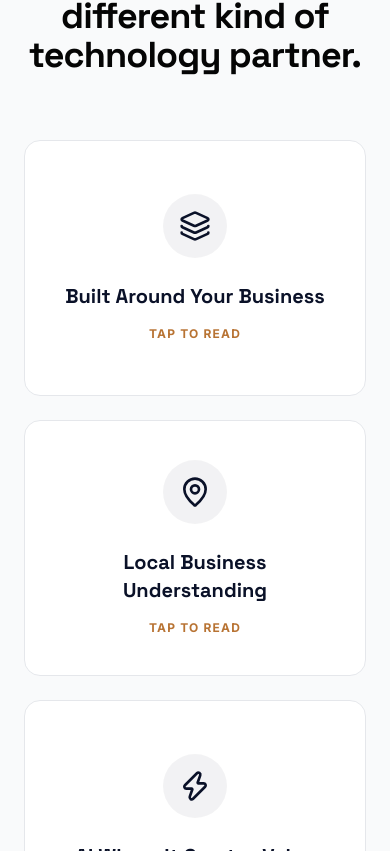
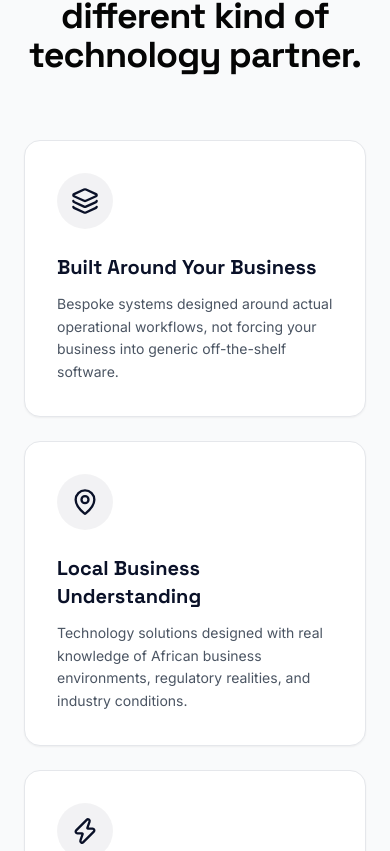
Before and after one commit to enocholudare-gif/Zamclouds, a Next.js app: page / in a window 390 px wide. Shown: the part 1173-2024 px from the top of the page. Built offline with nearby package versions, Linux system fonts and the light colour scheme.

Commit message:
feat: improve mobile layout for Services and Differentiators

```diff
--- a/src/components/Differentiators.tsx
+++ b/src/components/Differentiators.tsx
@@ -44,25 +44,36 @@ function FlipCard({ d }: { d: typeof differentiators[0] }) {
 
   return (
     <div
-      className="diff-card relative h-64 w-full [perspective:1000px] cursor-pointer group opacity-0 translate-y-10"
+      className="diff-card relative w-full cursor-pointer group opacity-0 translate-y-10"
       onClick={() => setIsFlipped(!isFlipped)}
     >
+      {/* Mobile Design: Combined Card (No Flip) */}
+      <div className="md:hidden flex flex-col p-8 rounded-2xl border border-gray-200 bg-white hover:shadow-xl transition-all shadow-sm">
+        <div className="w-14 h-14 rounded-full bg-primary/5 flex items-center justify-center mb-6">
+          <Icon className="w-7 h-7 text-primary" />
+        </div>
+        <h3 className="text-xl font-bold font-display text-primary mb-3">{d.title}</h3>
+        <p className="text-gray-600 text-sm leading-relaxed">{d.body}</p>
+      </div>
+
+      {/* Desktop Design: 3D Flip Card */}
+      <div className="hidden md:block relative h-64 w-full [perspective:1000px]">
         <div
-        className={`absolute inset-0 w-full h-full transition-all duration-700 [transform-style:preserve-3d] md:group-hover:[transform:rotateY(180deg)] ${isFlipped ? '[transform:rotateY(180deg)]' : ''}`}
+          className={`absolute inset-0 w-full h-full transition-all duration-700 [transform-style:preserve-3d] group-hover:[transform:rotateY(180deg)] ${isFlipped ? '[transform:rotateY(180deg)]' : ''}`}
         >
           {/* Front */}
-        <div className="absolute inset-0 w-full h-full [backface-visibility:hidden] p-8 rounded-2xl border border-gray-200 bg-white flex flex-col items-center justify-center text-center hover:shadow-xl transition-shadow group-hover:border-accent/30">
+          <div className="absolute inset-0 w-full h-full [backface-visibility:hidden] p-8 rounded-2xl border border-gray-200 bg-white flex flex-col items-center justify-center text-center shadow-sm group-hover:border-accent/30">
             <div className="w-16 h-16 rounded-full bg-primary/5 flex items-center justify-center mb-6 transition-colors">
               <Icon className="w-8 h-8 text-primary transition-colors" />
             </div>
-          <h3 className="text-xl md:text-2xl font-bold font-display text-primary">{d.title}</h3>
-          <p className="text-xs text-accent uppercase tracking-widest font-bold mt-4 md:opacity-0 md:group-hover:opacity-100 transition-opacity">Tap to read</p>
+            <h3 className="text-xl lg:text-2xl font-bold font-display text-primary">{d.title}</h3>
           </div>
 
           {/* Back */}
           <div className="absolute inset-0 w-full h-full [backface-visibility:hidden] [transform:rotateY(180deg)] p-8 rounded-2xl bg-accent text-white flex flex-col justify-center items-center text-center shadow-lg">
             <h3 className="text-lg font-bold font-display mb-4 border-b border-white/20 pb-4">{d.title}</h3>
-          <p className="text-white/90 leading-relaxed font-medium text-sm md:text-base">{d.body}</p>
+            <p className="text-white/90 leading-relaxed font-medium text-sm">{d.body}</p>
+          </div>
         </div>
       </div>
     </div>
--- a/src/components/Services.tsx
+++ b/src/components/Services.tsx
@@ -102,14 +102,17 @@ export default function Services() {
                       </h3>
                     </div>
 
-                    <div className="w-full md:w-1/2 flex items-center justify-between gap-4 md:gap-8">
-                      <div className={`overflow-hidden transition-all duration-500 max-h-40 opacity-100 md:max-h-40 ${isHovered ? 'md:opacity-100 md:translate-x-0' : 'md:opacity-0 md:-translate-x-8'}`}>
-                        <p className="text-gray-400 text-base md:text-lg">
+                    <div className="w-full md:w-1/2 flex flex-col md:flex-row md:items-center justify-between gap-4 md:gap-8 mt-4 md:mt-0">
+                      <div className={`overflow-hidden transition-all duration-500 max-h-96 opacity-100 md:max-h-40 ${isHovered ? 'md:opacity-100 md:translate-x-0' : 'md:opacity-0 md:-translate-x-8'}`}>
+                        <p className="text-gray-400 text-base md:text-lg mb-4 md:mb-0">
                           {service.description}
                         </p>
+                        <div className="md:hidden w-full h-40 overflow-hidden rounded-xl mt-4">
+                          <img src={service.image} alt={service.title} className="w-full h-full object-cover opacity-80" />
+                        </div>
                       </div>
 
-                      <div className={`w-10 h-10 md:w-12 md:h-12 rounded-full border border-white/20 flex items-center justify-center shrink-0 transition-all duration-500 ${isHovered ? 'bg-accent border-accent -rotate-45' : 'rotate-0'}`}>
+                      <div className={`hidden md:flex w-10 h-10 md:w-12 md:h-12 rounded-full border border-white/20 items-center justify-center shrink-0 transition-all duration-500 ${isHovered ? 'bg-accent border-accent -rotate-45' : 'rotate-0'}`}>
                         <ArrowRight className="w-4 h-4 md:w-5 md:h-5" />
                       </div>
                     </div>
```
Lines whose indentation alone changed are shown as unchanged.
